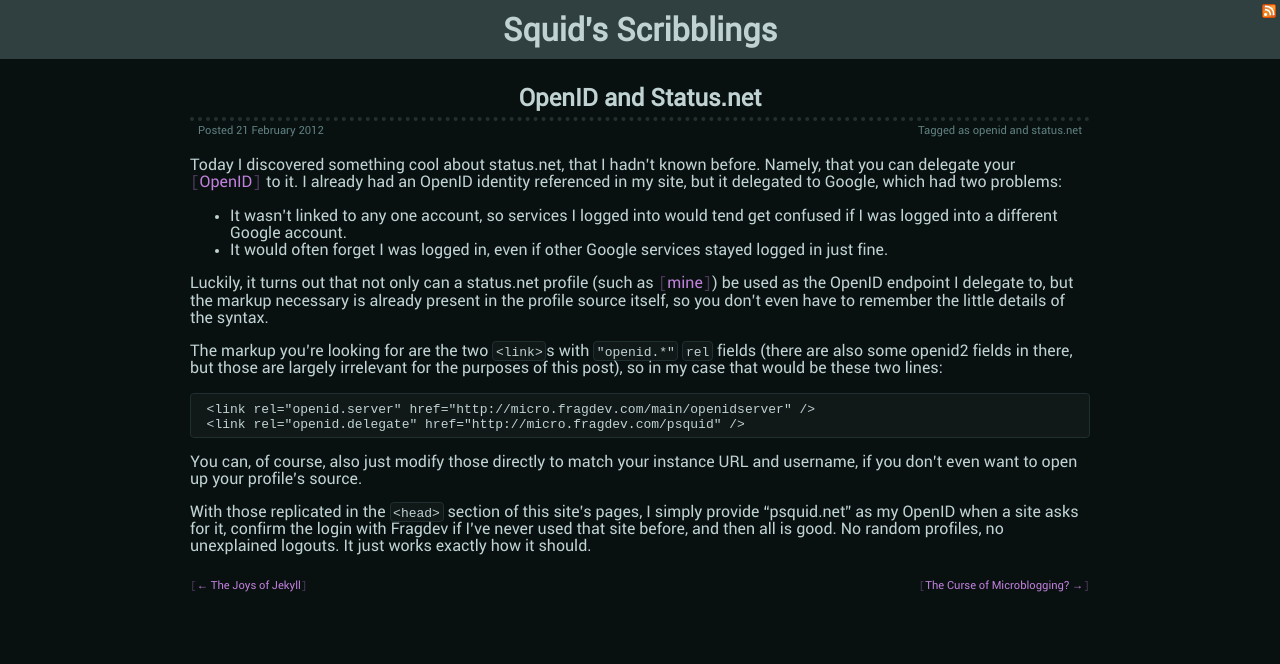
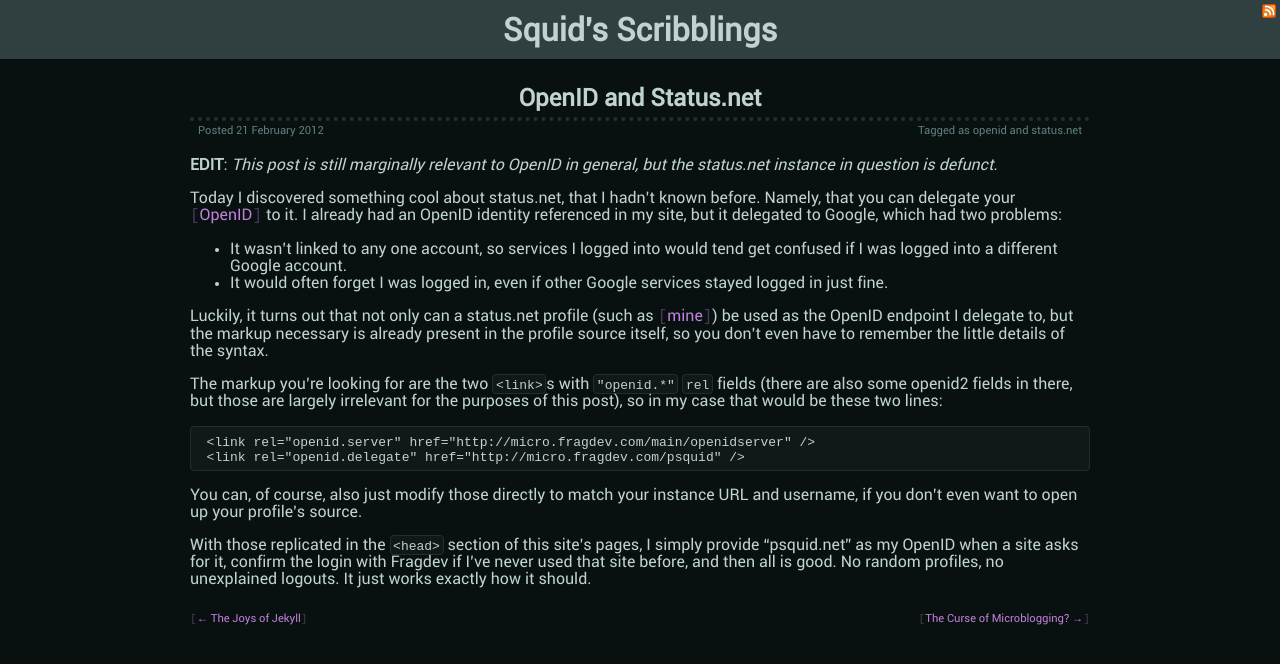
Before and after one commit to rjgraffham/psquid.net, a Jekyll site: the page built from _posts/2012-02-21-openid-and-statusnet.markdown, in a window 1280 px wide. Shown: the top 664 px of the page. Built offline with Jekyll 4.4.1, drawn with Linux system fonts in a browser that asks for light colours; some of the changed lines change nothing that is shown.

Commit message:
(housekeeping, posts) Update to remove fragdev OpenID delegation, and update post that mentions it.

```diff
--- a/_includes/header.html
+++ b/_includes/header.html
@@ -6,8 +6,6 @@
     <link rel="alternate" type="application/atom+xml" href="/atom.xml" title="Atom feed" />
     <meta http-equiv="Content-Type" content="text/html;charset=utf-8" />
     <link rel="shortcut icon" href="/favicon.ico" />
-    <link rel="openid.server" href="http://micro.fragdev.com/main/openidserver" />
-    <link rel="openid.delegate" href="http://micro.fragdev.com/psquid" />
 </head>
 <body>
     <header>
--- a/_posts/2012-02-21-openid-and-statusnet.markdown
+++ b/_posts/2012-02-21-openid-and-statusnet.markdown
@@ -5,6 +5,8 @@
 - openid
 - status.net
 ---
+
+**EDIT**: *This post is still marginally relevant to OpenID in general, but the status.net instance in question is defunct.*
 
 Today I discovered something cool about status.net, that I hadn't known before. Namely, that you can delegate your [OpenID][1] to it. I already had an OpenID identity referenced in my site, but it delegated to Google, which had two problems:
 
```
